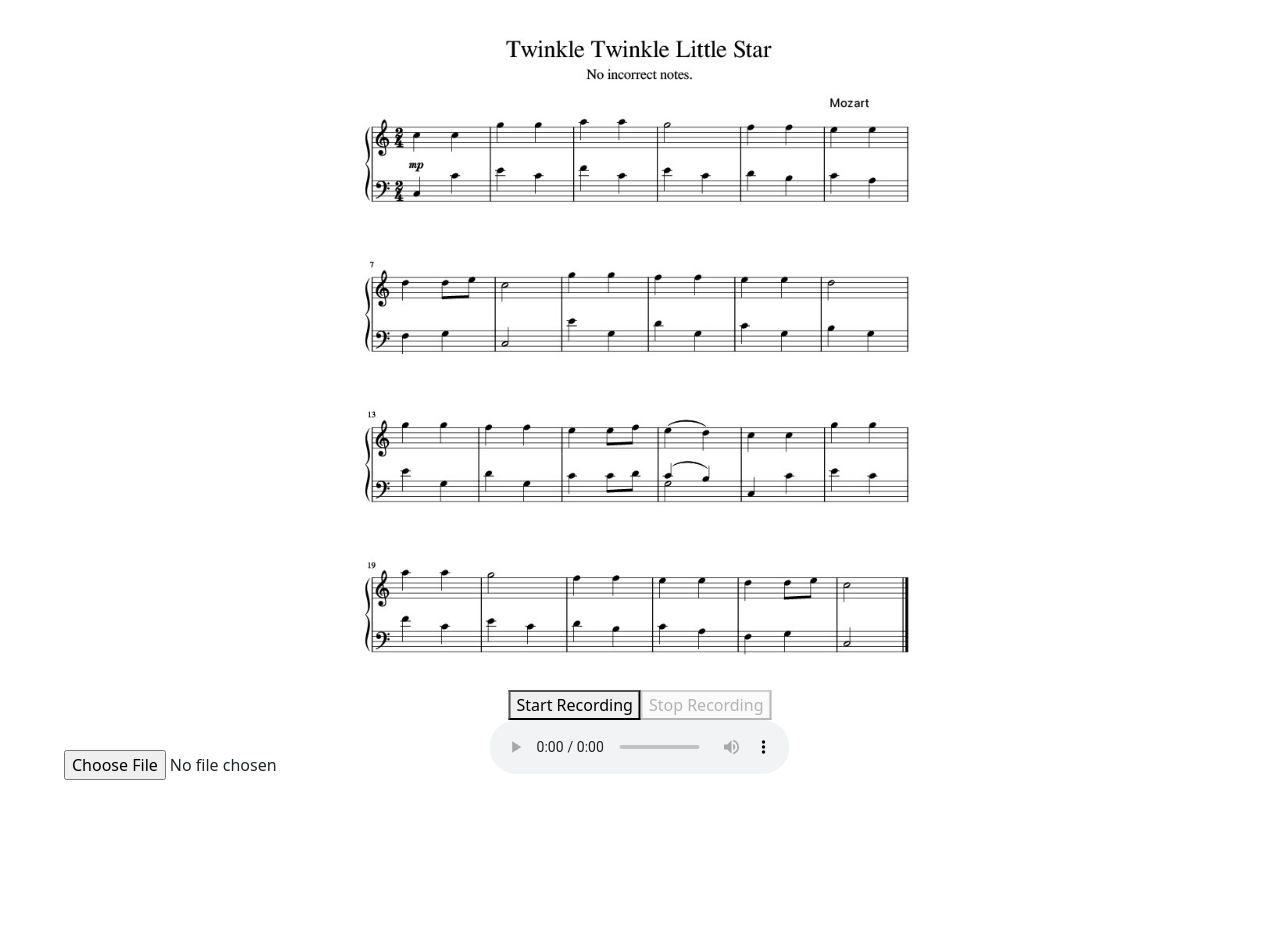
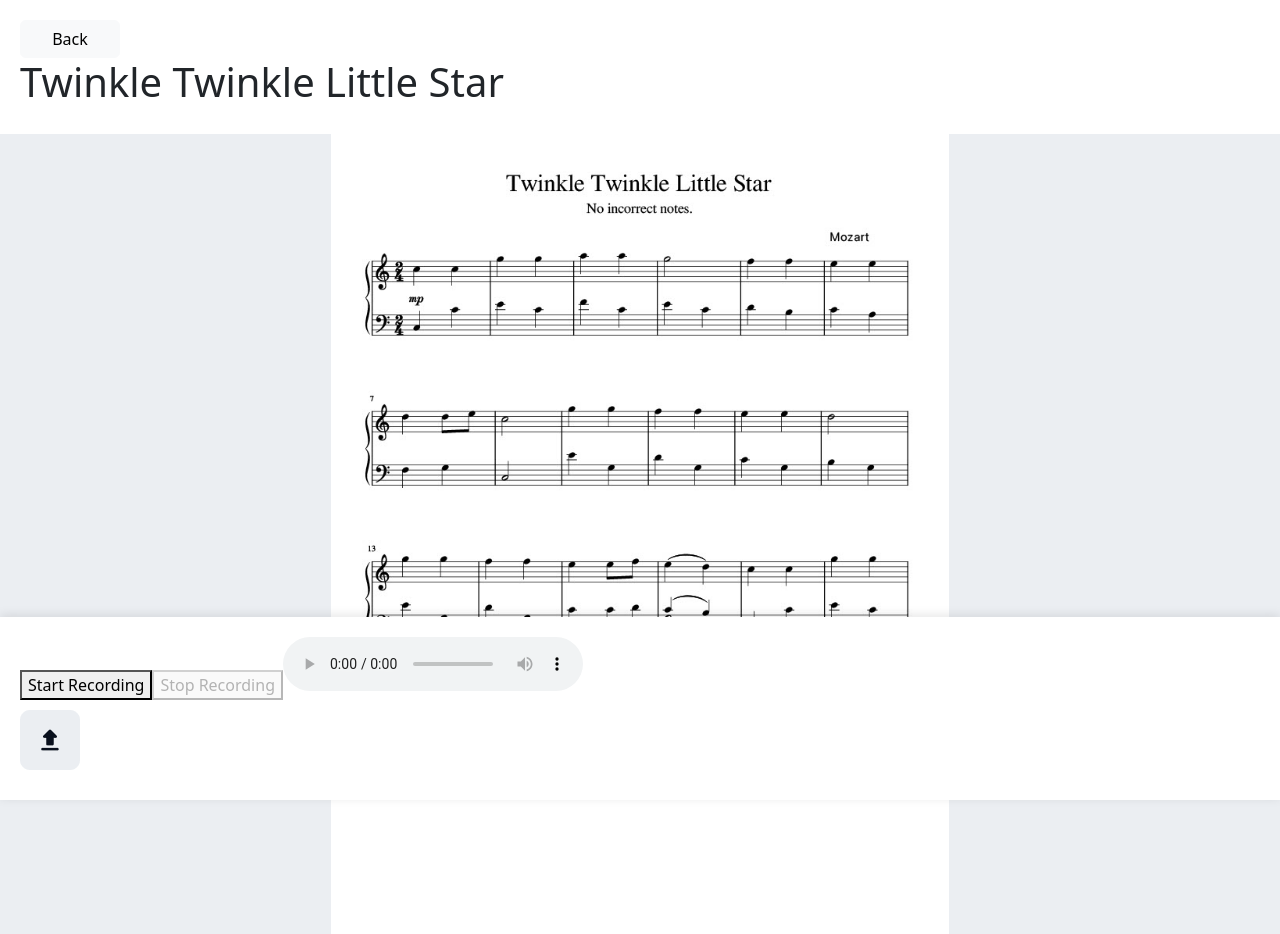
Before and after one commit to emilyreevess/front-end-capstone, a React (Create React App) app: page /sheetmusic in a window 1280 px wide. Before the commit the page ends 800 px from the top, so only its background shows below. Built offline with nearby package versions, Linux system fonts and the light colour scheme.

Commit message:
Upload button and login screen changes

```diff
--- a/src/components/AudioRecorderComponent.js
+++ b/src/components/AudioRecorderComponent.js
@@ -71,7 +71,7 @@ const AudioRecorderComponent = ({setApiResponse}) => {
   }
 
   return (
-    <div>
+    <div style={{alignItems: 'center' }}>
       <button onClick={startRecording} disabled={recording}>Start Recording</button>
       <button onClick={stopRecording} disabled={!recording}>Stop Recording</button>
       <audio ref={audioElement} controls />
--- a/src/components/LocalImageViewer.js
+++ b/src/components/LocalImageViewer.js
@@ -313,7 +313,10 @@ const LocalImageViewer = ({ apiResponse, setApiResponse }) => {
   ];
 
   return (
-    <div style={{ height: '100vh', display: 'flex', alignItems: 'center', justifyContent: 'center' }}>
+   <div style={{ textAlign: 'left', marginBottom: '20px', display: 'flex', flexDirection: 'column', height: '100vh' }}>
+      <button type="button" class="btn btn-light" style={{ marginLeft: '20px', marginTop: '20px', width: '100px' }}>Back</button>
+      <h1 style={{ paddingBottom: '20px', paddingLeft: '20px' }}>Twinkle Twinkle Little Star</h1>
+    <div style={{ height: '100vh', display: 'flex', alignItems: 'center', justifyContent: 'center',  backgroundColor: '#EBEEF2' }}>
       <div className="image-container" style={{ position: 'relative', maxHeight: '100vh' }}>
         <img
           src='/GroundTruthTwinkleTwinkle.jpg'
@@ -344,12 +347,27 @@ const LocalImageViewer = ({ apiResponse, setApiResponse }) => {
           }
           return null;
         })}
-        <div style={{ position: 'absolute', bottom: '20px', left: '50%', transform: 'translateX(-50%)' }}>
-          <AudioRecorderComponent scale={scale} setApiResponse={setApiResponse}/>
         </div>
-      </div>
-      <div style={{ position: 'absolute', bottom: '20px', left: '5%' }}>
-          <UploadFile scale={scale} setApiResponse={setApiResponse}/>
+        <div style={{
+          position: 'absolute',
+          bottom: 0,
+          left: 0,
+          right: 0,
+          background: '#fff', // Solid white background
+          padding: '20px',
+          display: 'flex',
+          flexDirection: 'column',
+          justifyContent: 'center',
+          boxShadow: '0px -2px 10px rgba(0, 0, 0, 0.1)',
+          zIndex: 10, // Ensure it's above the background content
+        }}>
+           <div style ={{marginBottom: '10px', alignItems: 'center' }}>
+          <AudioRecorderComponent scale={scale} setApiResponse={setApiResponse} />
+          </div>
+          <div style={{ marginBottom: '10px', left: 20, bottom: 20 }}>
+            <UploadFile scale={scale} setApiResponse={setApiResponse} />
+          </div>
+        </div>
       </div>
     </div>
   );
--- a/src/components/LoginScreen.css
+++ b/src/components/LoginScreen.css
@@ -1,4 +1,22 @@
-.logo {
-    width: 50px; /* Adjust the width as needed */
-    padding-top: 20px;
-  }
+/* Adjustments for the login container */
+.login-container {
+  display: flex;
+  flex-direction: column;
+  align-items: center;
+  justify-content: center;
+  position: absolute;
+  top: 50%;
+  left: 50%;
+  transform: translate(-50%, -50%);
+}
+
+/* Styles for the logo and h3 */
+.logologin {
+  width: 200px !important; /* Adjust the width as needed */
+  height: auto; /* Maintain aspect ratio */
+  margin-top: 50px; /* Add margin at the top */
+}
+
+h3 {
+  margin-top: 20px; /* Add margin at the top */
+}
--- a/src/components/LoginScreen.js
+++ b/src/components/LoginScreen.js
@@ -16,7 +16,9 @@ const LoginScreen = ({ onLogin }) => {
 
     return (
       <div>
-        <img src={logo} alt="Logo" className="logo" />
+        <img src={logo} alt="Logo" className="logologin" />
+        <h3>Play Smarter, Not Harder: Octave Guides Your Practice!</h3>
+        <div className="login-container">
           <h2>Login</h2>
           <label>
             Username:
@@ -30,9 +32,8 @@ const LoginScreen = ({ onLogin }) => {
           <br />
           <button onClick={handleLogin}>Login</button>
         </div>
+      </div>
     );
 };
 
-
-
-export default LoginScreen
+export default LoginScreen;
--- a/src/components/MainScreen.css
+++ b/src/components/MainScreen.css
@@ -17,7 +17,7 @@
     border-bottom: 1px solid #ccc;
   }
 
-  .logo {
+  .logomain {
     width: 50px; /* Adjust the width as needed */
   }
 
--- a/src/components/MainScreen.js
+++ b/src/components/MainScreen.js
@@ -8,7 +8,7 @@ const MainScreen = () => {
   return (
     <div>
       <div className="header">
-        <img src={logo} alt="Logo" className="logo" />
+        <img src={logo} alt="Logo" className="logomain" />
       </div>
       <div className="main-screen-container">
         <h2>Welcome back, Jane!</h2>
--- a/src/components/UploadFile.js
+++ b/src/components/UploadFile.js
@@ -1,4 +1,5 @@
 import React, { useState } from 'react';
+import UploadButton from './UploadButton.png'; // Import the UploadIcon.png file
 
 const UploadFile = ({setApiResponse}) => {
   const [selectedFile, setSelectedFile] = useState(null);
@@ -47,8 +48,28 @@ const UploadFile = ({setApiResponse}) => {
 
   return (
     <div>
-      <input type="file" onChange={handleFileChange} />
-      {file && <button onClick={handleUpload}>Analyze Uploaded File</button>}
+      <label htmlFor="file-upload">
+        <img src={UploadButton} alt="Upload Icon" />
+        <input id="file-upload" type="file" onChange={handleFileChange} style={{ display: 'none' }} />
+      </label>
+      {file && (
+      <button
+        onClick={handleUpload}
+        style={{
+          backgroundColor: '#5E38BA',
+          color: 'white',
+          borderRadius: '50px',
+          padding: '8px 16px',
+          border: 'none',
+          cursor: 'pointer',
+          position: 'absolute',
+          bottom: '20px',
+          right: '15px',
+        }}
+      >
+        See how you did!
+      </button>
+    )}
     </div>
   );
 };
```
Also changed, not shown: src/components/UploadButton.png (added). Lines whose indentation alone changed are shown as unchanged.
